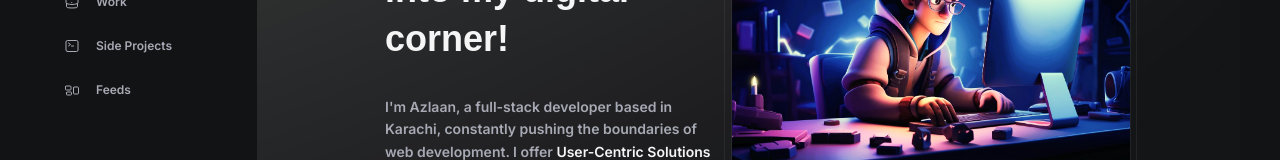
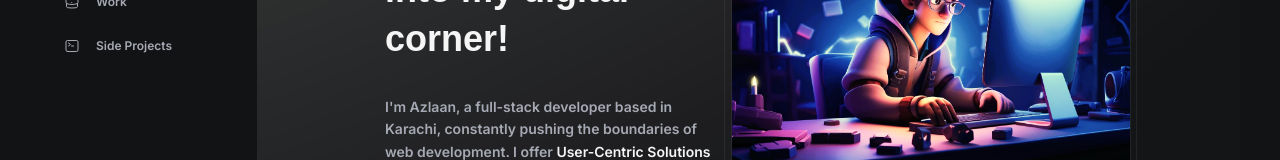
Before and after one commit to ead8/portfolio, a Next.js app: page / in a window 1280 px wide. Shown: the part 242-402 px from the top of the page. Built offline with nearby package versions, Linux system fonts and the light colour scheme; a web font is replaced by a local one.

Commit message:
feed page deleted

```diff
--- a/app/components/navigation/navigation-list.js
+++ b/app/components/navigation/navigation-list.js
@@ -57,23 +57,4 @@ export const navList = [
       </svg>
     ),
   },
-  {
-    title: "Feeds",
-    url: "/feeds",
-    icon: () => (
-      <svg
-        xmlns="http://www.w3.org/2000/svg"
-        fill="none"
-        viewBox="0 0 24 24"
-        strokeWidth={1.5}
-        stroke="currentColor"
-      >
-        <path
-          strokeLinecap="round"
-          strokeLinejoin="round"
-          d="M2.25 7.125C2.25 6.504 2.754 6 3.375 6h6c.621 0 1.125.504 1.125 1.125v3.75c0 .621-.504 1.125-1.125 1.125h-6a1.125 1.125 0 0 1-1.125-1.125v-3.75ZM14.25 8.625c0-.621.504-1.125 1.125-1.125h5.25c.621 0 1.125.504 1.125 1.125v8.25c0 .621-.504 1.125-1.125 1.125h-5.25a1.125 1.125 0 0 1-1.125-1.125v-8.25ZM3.75 16.125c0-.621.504-1.125 1.125-1.125h5.25c.621 0 1.125.504 1.125 1.125v2.25c0 .621-.504 1.125-1.125 1.125h-5.25a1.125 1.125 0 0 1-1.125-1.125v-2.25Z"
-        />
-      </svg>
-    ),
-  },
 ];
--- a/app/feeds/page.jsx
+++ /dev/null
@@ -1,7 +0,0 @@
-import React from "react";
-
-const FeedsPage = () => {
-  return <div>Feeds</div>;
-};
-
-export default FeedsPage;
```
